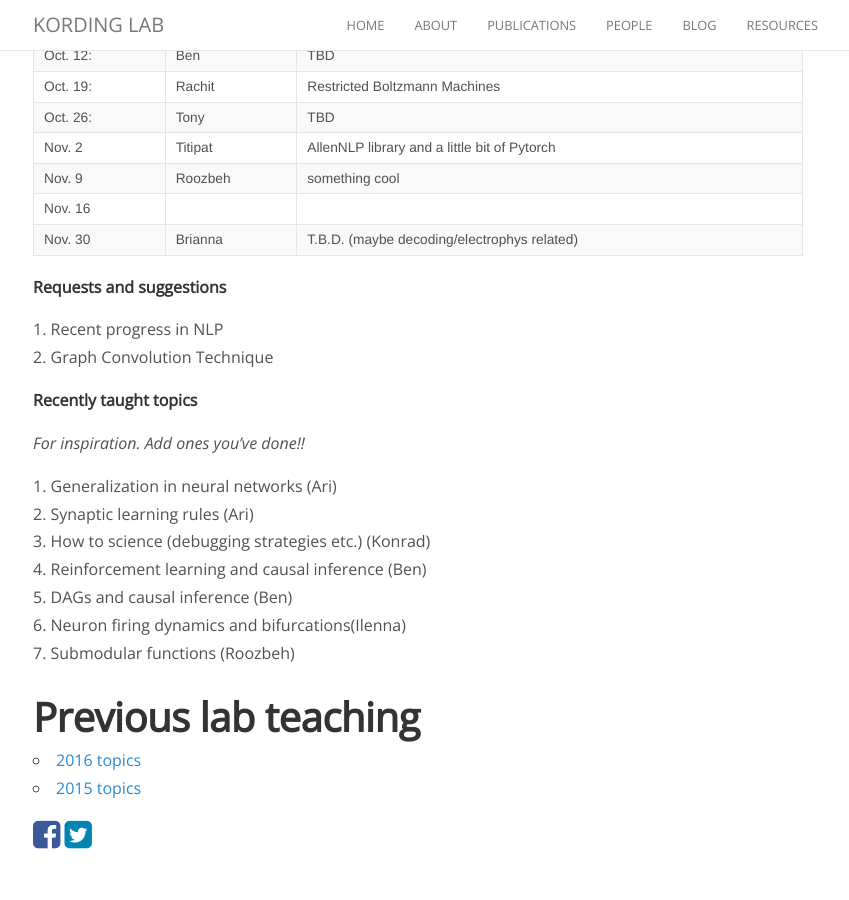
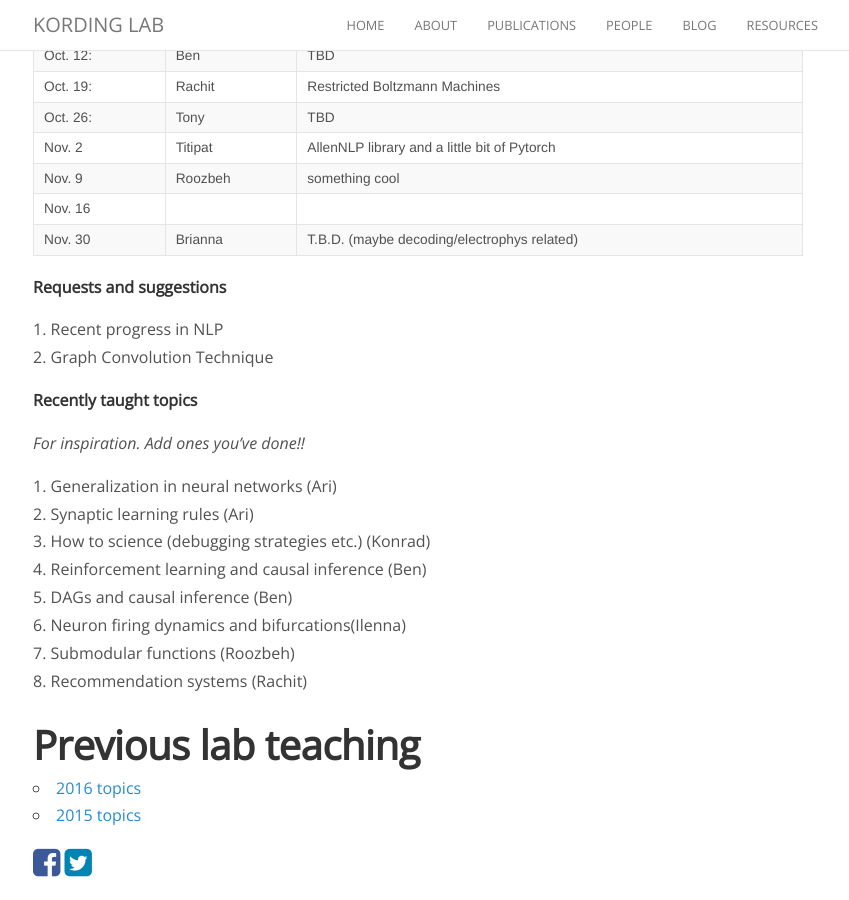
Before and after one commit to KordingLab/KordingLab.github.io, a Jekyll site: the page built from _posts/2018-08-29-upcoming-lab-teaching.md, in a window 1280 px wide and 900 px high, scrolled down 538 px. Shown: the whole window, without its empty margins (222-1071 px from the left). Built offline with Jekyll 4.4.1, drawn with Linux system fonts in a browser that asks for light colours; nearby versions of some CDN libraries; comment, search, counter and statistics services are not loaded; before the commit the page ends 1410 px from its top, so only the background shows below that.

Commit message:
Update 2018-08-29-upcoming-lab-teaching.md

```diff
--- a/_posts/2018-08-29-upcoming-lab-teaching.md
+++ b/_posts/2018-08-29-upcoming-lab-teaching.md
@@ -45,6 +45,7 @@ neuroscientific princples, new findings and literature reviews... whatever!
 5. DAGs and causal inference (Ben)
 6. Neuron firing dynamics and bifurcations(Ilenna)
 7. Submodular functions (Roozbeh)
+8. Recommendation systems (Rachit)
 
 # Previous lab teaching
 
```
